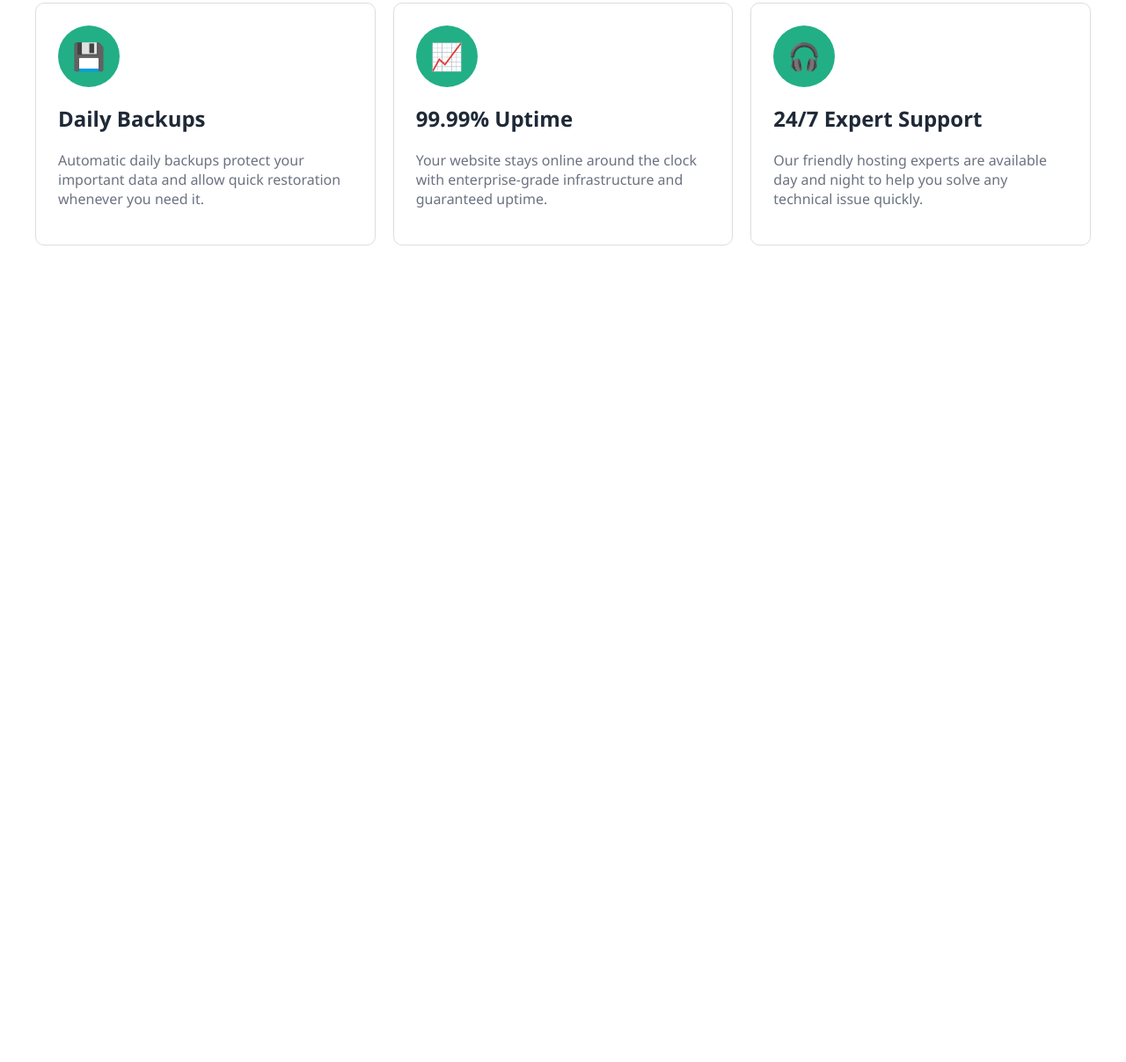
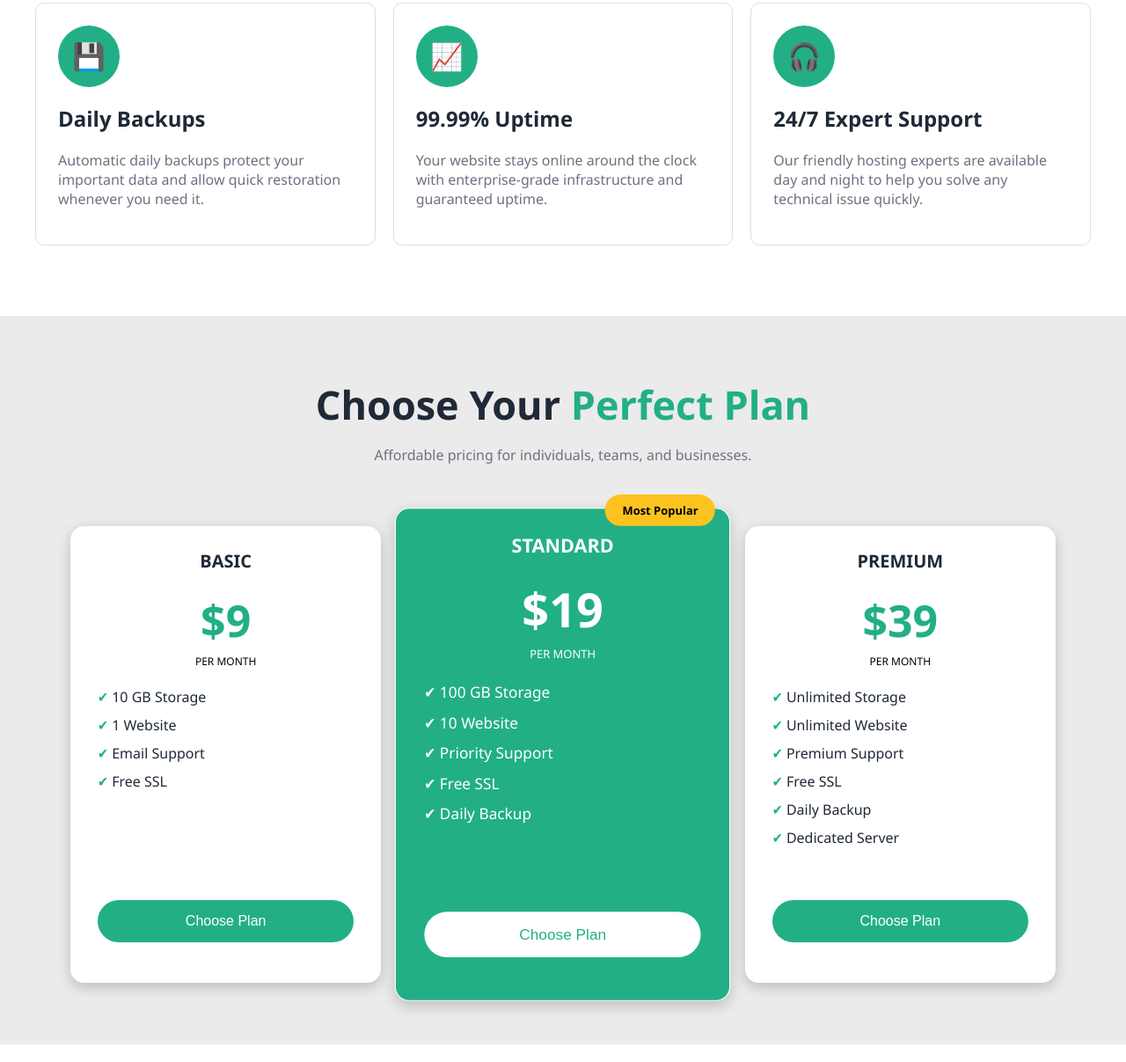
Before and after one commit to mrrakib5007/Hosting-Service-HTML-CSS, a plain HTML site: page index.html in a window 1280 px wide. Shown: the part 1191-2398 px from the top of the page at 88% size. Before the commit the page ends 1530 px from the top, so only its background shows below. Drawn offline with Linux system fonts and the light colour scheme.

Commit message:
Plan choose section added

```diff
--- a/css/style.css
+++ b/css/style.css
@@ -178,3 +178,133 @@ body {
 .why-choose-us-card p {
     color: #6b7280;
 }
+
+/* choose-plan  */
+.choose-plan {
+    margin: 20px 0px;
+    padding: 70px 80px;
+    background: #dddddd96;
+}
+
+.choose-plan .card-container{
+    display: grid;
+    grid-template-columns: repeat(3, 1fr);
+    gap: 30px;
+    margin-top: 70px;
+}
+
+.choose-plan .card-container .card{
+    background: white;
+    border: 1px solid white;
+    padding: 25px 30px;
+    border-radius: 15px;
+    text-align: center;
+    box-shadow: 0 5px 15px rgba(0,0,0,.2);
+    display: flex;
+    flex-direction: column;
+    position: relative;
+}
+
+.choose-plan .card-container .standard{
+    scale: calc(1.08);
+    transition: all 0.3s;
+    background-color: #22AF86;
+}
+
+.choose-plan .card-container .standard .plan-category h2,
+.choose-plan .card-container .standard .plan-price h3,
+.choose-plan .card-container .standard .plan-price span,
+.choose-plan .card-container .standard .plan-fetures p,
+.choose-plan .card-container .standard .plan-fetures span
+{
+     color: white !important;
+}
+
+.choose-plan .card-container .standard .choose-plan-btn button {
+    background: white;
+    color: #22AF86;
+}
+
+
+.choose-plan .card-container .standard:hover{
+    scale: calc(1);
+}
+
+.choose-plan .card-container .card:hover {
+    border: 1px solid #22af8780;
+}
+
+.choose-plan .card-container .standard .most-popular-badge {
+    background: #FCC31F;
+    width: 100px;
+    padding: 8px;
+    border-radius: 20px;
+    font-size: 12px;
+    font-weight: 600;
+    position: absolute;
+    top: -15px;
+    right: 15px;
+}
+
+.card-container .card .plan-category h2{
+    color: #1F2937;
+    font-size: 25px;
+    text-transform: uppercase;
+    margin: 0;
+}
+
+.card-container .card .plan-category h2{
+    color: #1F2937;
+    font-size: 20px;
+    text-transform: uppercase;
+    margin: 0;
+}
+
+.card-container .card .plan-price{
+    margin: 20px 0;
+}
+.card-container .card .plan-price h3{
+    color: #22AF86;
+    font-size: 50px;
+    margin: 0;
+}
+
+.card-container .card .plan-price span{
+    text-transform: uppercase;
+    font-size: 12px;
+    margin-bottom: 10px;
+}
+
+.card-container .card .plan-fetures {
+    text-align: left;
+    margin-bottom: 30px;
+    flex: 1;
+}
+
+.card-container .card .plan-fetures p{
+    margin: 0;
+    font-size: 16px;
+    margin-bottom: 10px;
+    color: #1F2937;
+}
+
+.card-container .card .plan-fetures p span{
+    color: #22AF86;
+    font-weight: bold;
+}
+
+.card-container .card .choose-plan-btn{
+    margin: 20px 0;
+}
+
+.card-container .card .choose-plan-btn button{
+    width: 100%;
+    padding: 15px 0;
+    border: none;
+    background: #22AF86;
+    color: white;
+    border-radius: 25px;
+    font-size: 16px;
+    font-weight: 500;
+    cursor: pointer;
+}
--- a/index.html
+++ b/index.html
@@ -92,5 +92,75 @@
             </div>
         </div>
     </section>
+
+    <!-- Plan Section  -->
+     <section class="choose-plan">
+        <div class="section-header">
+            <h1>Choose Your <span>Perfect Plan</span></h1>
+            <p>Affordable pricing for individuals, teams, and businesses.</p>
+        </div>
+        <div class="card-container">
+            <div class="card">
+                <div class="plan-category">
+                    <h2>Basic</h2>
+                </div>
+                <div class="plan-price">
+                    <h3>$9</h3>
+                    <span>Per Month</span>
+                </div>
+                <div class="plan-fetures">
+                    <p><span>✔</span> 10 GB Storage</p>
+                    <p><span>✔</span> 1 Website</p>
+                    <p><span>✔</span> Email Support</p>
+                    <p><span>✔</span> Free SSL</p>
+                </div>
+                <div class="choose-plan-btn">
+                    <button>Choose Plan</button>
+                </div>
+            </div>
+            <div class="card standard">
+                <div class="most-popular-badge">
+                    Most Popular
+                </div>
+                <div class="plan-category">
+                    <h2>Standard</h2>
+                </div>
+                <div class="plan-price">
+                    <h3>$19</h3>
+                    <span>Per Month</span>
+                </div>
+                <div class="plan-fetures">
+                    <p><span>✔</span> 100 GB Storage</p>
+                    <p><span>✔</span> 10 Website</p>
+                    <p><span>✔</span> Priority Support</p>
+                    <p><span>✔</span> Free SSL</p>
+                    <p><span>✔</span> Daily Backup</p>
+                </div>
+                <div class="choose-plan-btn">
+                    <button>Choose Plan</button>
+                </div>
+            </div>
+            <div class="card">
+                <div class="plan-category">
+                    <h2>Premium</h2>
+                </div>
+                <div class="plan-price">
+                    <h3>$39</h3>
+                    <span>Per Month</span>
+                </div>
+                <div class="plan-fetures">
+                    <p><span>✔</span> Unlimited Storage</p>
+                    <p><span>✔</span> Unlimited Website</p>
+                    <p><span>✔</span> Premium Support</p>
+                    <p><span>✔</span> Free SSL</p>
+                    <p><span>✔</span> Daily Backup</p>
+                    <p><span>✔</span> Dedicated Server</p>
+                </div>
+                <div class="choose-plan-btn">
+                    <button>Choose Plan</button>
+                </div>
+            </div>
+        </div>
+     </section>
 </body>
 </html>
```
